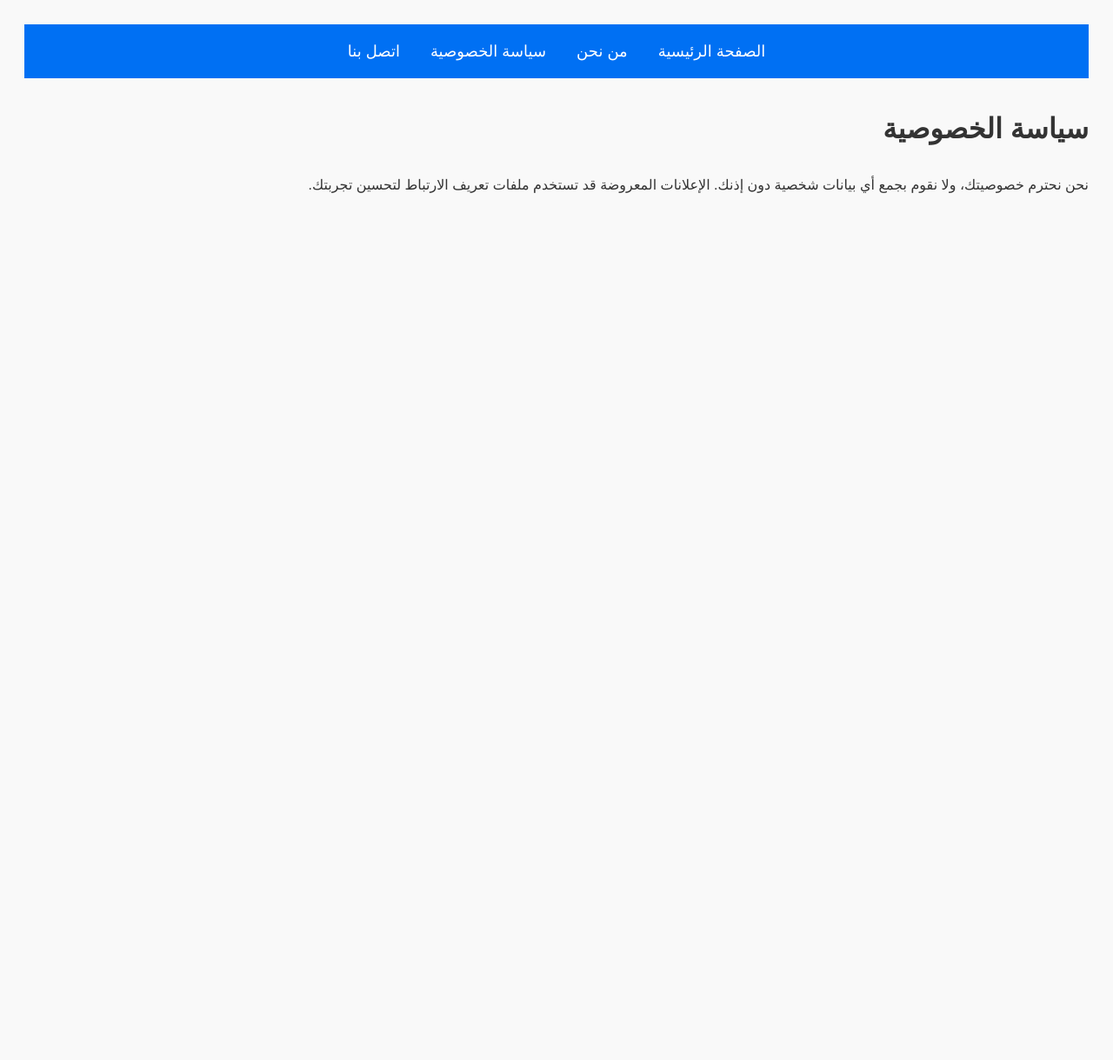
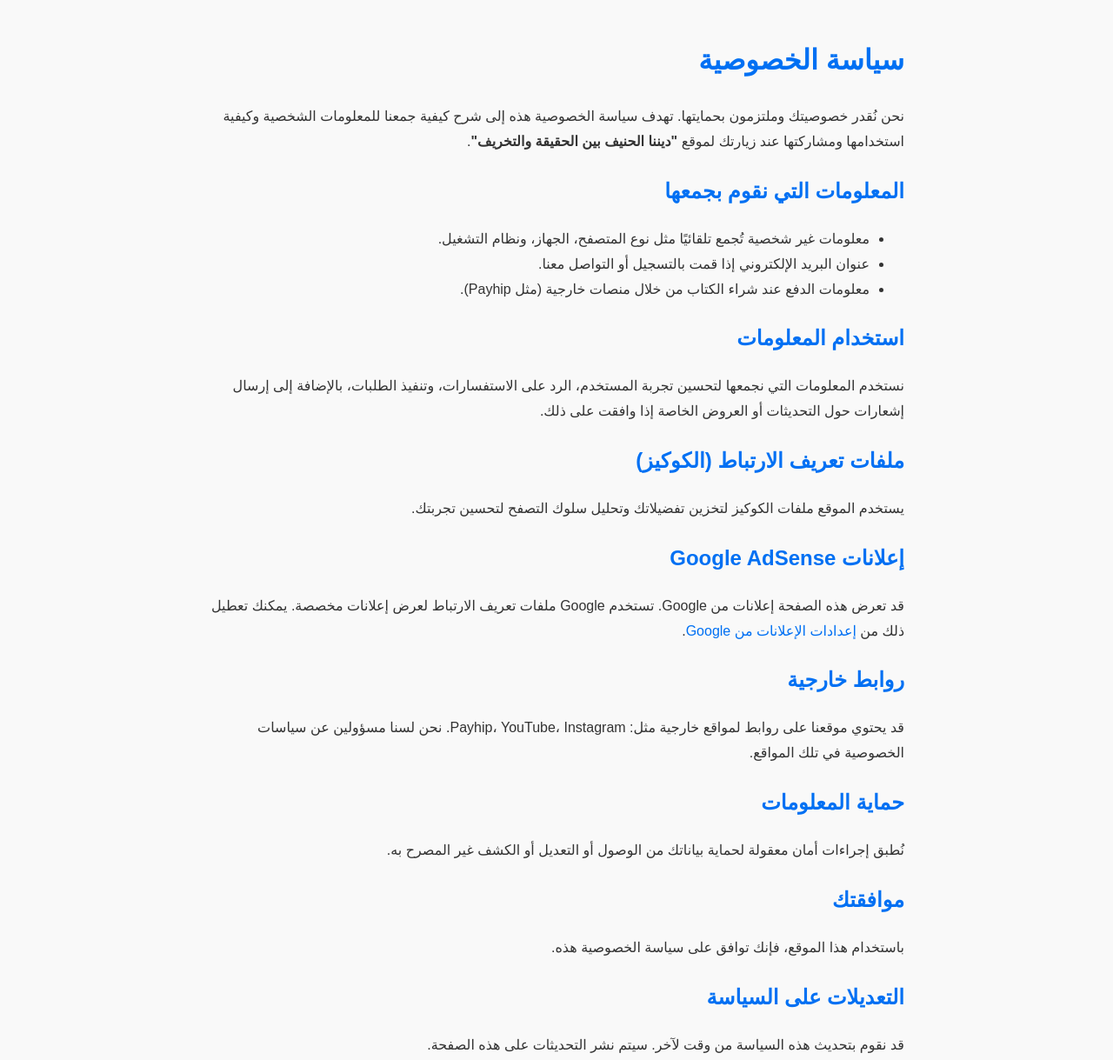
Before and after one commit to sherifspc82/dinana-book, a plain HTML site: page privacy.html in a window 1280 px wide. Shown: the top 1219 px of the page at 87% size. Before the commit the page ends 800 px from the top, so only its background shows below. Drawn offline with Linux system fonts and the light colour scheme.

Commit message:
Update privacy.html

```diff
--- a/privacy.html
+++ b/privacy.html
@@ -2,25 +2,67 @@
 <html lang="ar" dir="rtl">
 <head>
   <meta charset="UTF-8" />
-  <meta name="viewport" content="width=device-width, initial-scale=1.0" />
+  <meta name="viewport" content="width=device-width, initial-scale=1.0"/>
   <title>سياسة الخصوصية</title>
   <style>
-    body { font-family: Arial, sans-serif; background-color: #f9f9f9; color: #333; padding: 20px; line-height: 1.8; }
-    header { background-color: #0070f3; color: white; padding: 15px; text-align: center; font-size: 18px; }
-    header a { margin: 0 15px; color: white; text-decoration: none; }
-    .content { margin-top: 30px; }
+    body {
+      font-family: 'Arial', sans-serif;
+      background-color: #f9f9f9;
+      color: #333;
+      line-height: 1.8;
+      padding: 20px;
+      max-width: 800px;
+      margin: auto;
+    }
+    h1, h2 {
+      color: #0070f3;
+    }
+    a {
+      color: #0070f3;
+      text-decoration: none;
+    }
   </style>
 </head>
 <body>
-  <header>
-    <a href="index.html">الصفحة الرئيسية</a>
-    <a href="about.html">من نحن</a>
-    <a href="privacy.html">سياسة الخصوصية</a>
-    <a href="contact.html">اتصل بنا</a>
-  </header>
-  <div class="content">
-    <h1>سياسة الخصوصية</h1>
-    <p>نحن نحترم خصوصيتك، ولا نقوم بجمع أي بيانات شخصية دون إذنك. الإعلانات المعروضة قد تستخدم ملفات تعريف الارتباط لتحسين تجربتك.</p>
-  </div>
+
+  <h1>سياسة الخصوصية</h1>
+
+  <p>نحن نُقدر خصوصيتك وملتزمون بحمايتها. تهدف سياسة الخصوصية هذه إلى شرح كيفية جمعنا للمعلومات الشخصية وكيفية استخدامها ومشاركتها عند زيارتك لموقع <strong>"ديننا الحنيف بين الحقيقة والتخريف"</strong>.</p>
+
+  <h2>المعلومات التي نقوم بجمعها</h2>
+  <ul>
+    <li>معلومات غير شخصية تُجمع تلقائيًا مثل نوع المتصفح، الجهاز، ونظام التشغيل.</li>
+    <li>عنوان البريد الإلكتروني إذا قمت بالتسجيل أو التواصل معنا.</li>
+    <li>معلومات الدفع عند شراء الكتاب من خلال منصات خارجية (مثل Payhip).</li>
+  </ul>
+
+  <h2>استخدام المعلومات</h2>
+  <p>نستخدم المعلومات التي نجمعها لتحسين تجربة المستخدم، الرد على الاستفسارات، وتنفيذ الطلبات، بالإضافة إلى إرسال إشعارات حول التحديثات أو العروض الخاصة إذا وافقت على ذلك.</p>
+
+  <h2>ملفات تعريف الارتباط (الكوكيز)</h2>
+  <p>يستخدم الموقع ملفات الكوكيز لتخزين تفضيلاتك وتحليل سلوك التصفح لتحسين تجربتك.</p>
+
+  <h2>إعلانات Google AdSense</h2>
+  <p>قد تعرض هذه الصفحة إعلانات من Google. تستخدم Google ملفات تعريف الارتباط لعرض إعلانات مخصصة. يمكنك تعطيل ذلك من <a href="https://www.google.com/settings/ads" target="_blank">إعدادات الإعلانات من Google</a>.</p>
+
+  <h2>روابط خارجية</h2>
+  <p>قد يحتوي موقعنا على روابط لمواقع خارجية مثل: Payhip، YouTube، Instagram. نحن لسنا مسؤولين عن سياسات الخصوصية في تلك المواقع.</p>
+
+  <h2>حماية المعلومات</h2>
+  <p>نُطبق إجراءات أمان معقولة لحماية بياناتك من الوصول أو التعديل أو الكشف غير المصرح به.</p>
+
+  <h2>موافقتك</h2>
+  <p>باستخدام هذا الموقع، فإنك توافق على سياسة الخصوصية هذه.</p>
+
+  <h2>التعديلات على السياسة</h2>
+  <p>قد نقوم بتحديث هذه السياسة من وقت لآخر. سيتم نشر التحديثات على هذه الصفحة.</p>
+
+  <h2>اتصل بنا</h2>
+  <p>إذا كان لديك أي استفسار بخصوص سياسة الخصوصية، يرجى التواصل معنا عبر:</p>
+  <ul>
+    <li>📧 البريد الإلكتروني: sherifasmaa9890@gmail.com</li>
+    <li>📱 الهاتف: 01144044073</li>
+  </ul>
+
 </body>
 </html>
```
